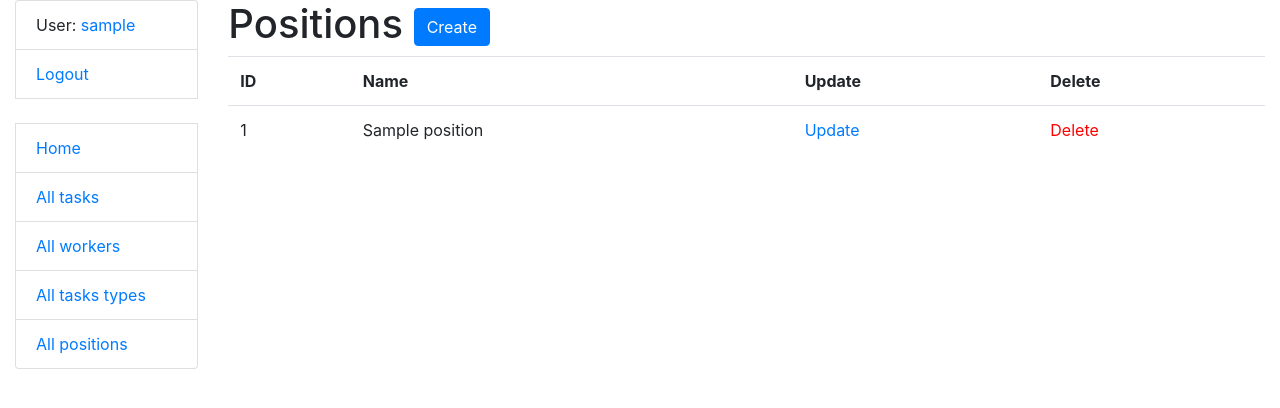
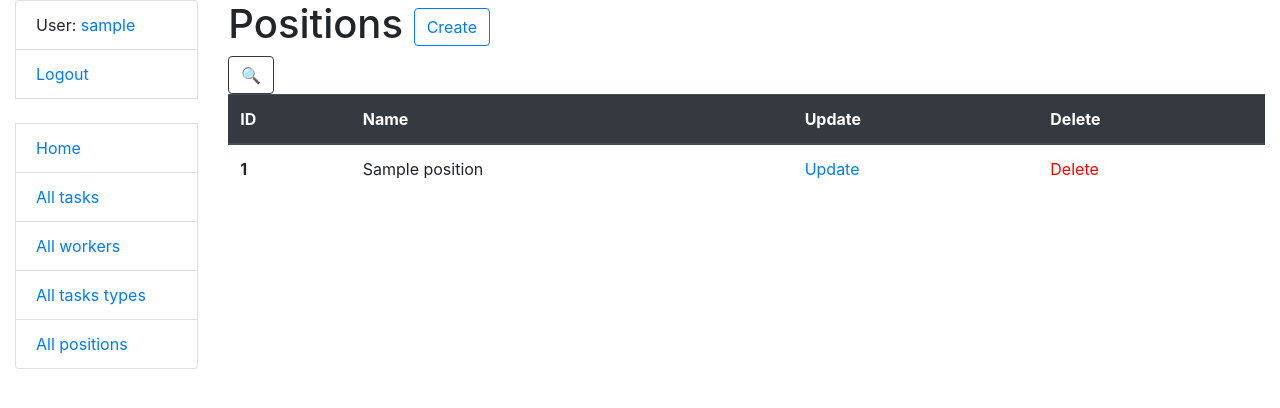
Before and after one commit to olia-trofymchuk/task-manager, a Django app: page /positions/ in a window 1280 px wide. Shown: the top 408 px of the page. Run offline with Django 4.2, Linux system fonts and the light colour scheme; a user stored in the database is signed in; tables that the repository leaves empty hold one stand-in row (values such as "Sample post"); some libraries are stand-ins or nearby versions.

Commit message:
Make table for page & add link to create page

```diff
--- a/templates/manager/position_list.html
+++ b/templates/manager/position_list.html
@@ -1,26 +1,34 @@
 {% extends "base.html" %}
+{% load crispy_forms_filters %}
 
 {% block content %}
   <h1>
     Positions
-    <a href="{% url 'manager:position-create' %}" class="btn btn-primary link-to-page">
+    <a href="{% url 'manager:position-create' %}" class="btn btn-outline-primary link-to-page">
       Create
     </a>
   </h1>
 
+  <form action="" method="get" class="form_inline">
+    {{ search_form|crispy }}
+    <input type="submit" value="🔍" class="btn btn-outline-dark">
+  </form>
+
   {% if position_list %}
-    <table class="table">
+    <table class="table table-hover">
+      <thead class="thead-dark">
         <tr>
           <th>ID</th>
           <th>Name</th>
           <th>Update</th>
           <th>Delete</th>
         </tr>
+      </thead>
 
       {% for position in position_list %}
         <tr>
           <td>
-              {{ position.id }}
+              <strong>{{ position.id }}</strong>
           </td>
           <td>
               {{ position.name }}
```
Lines whose indentation alone changed are shown as unchanged.
